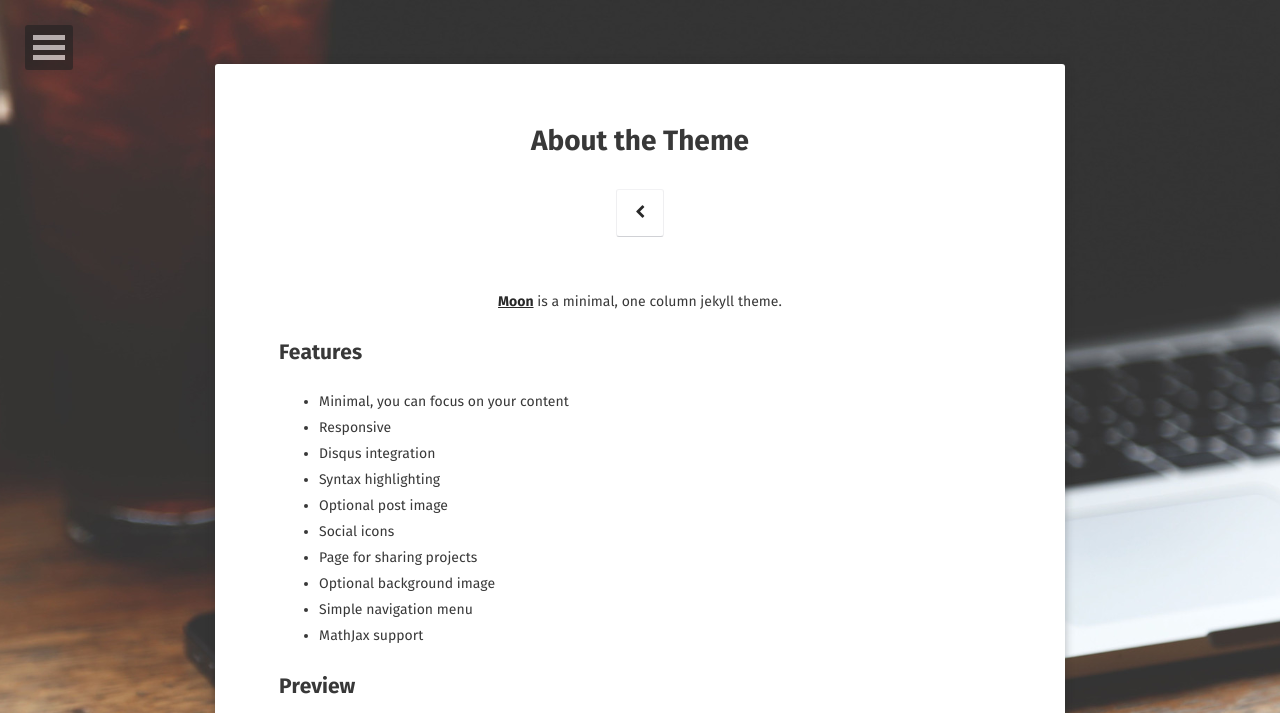
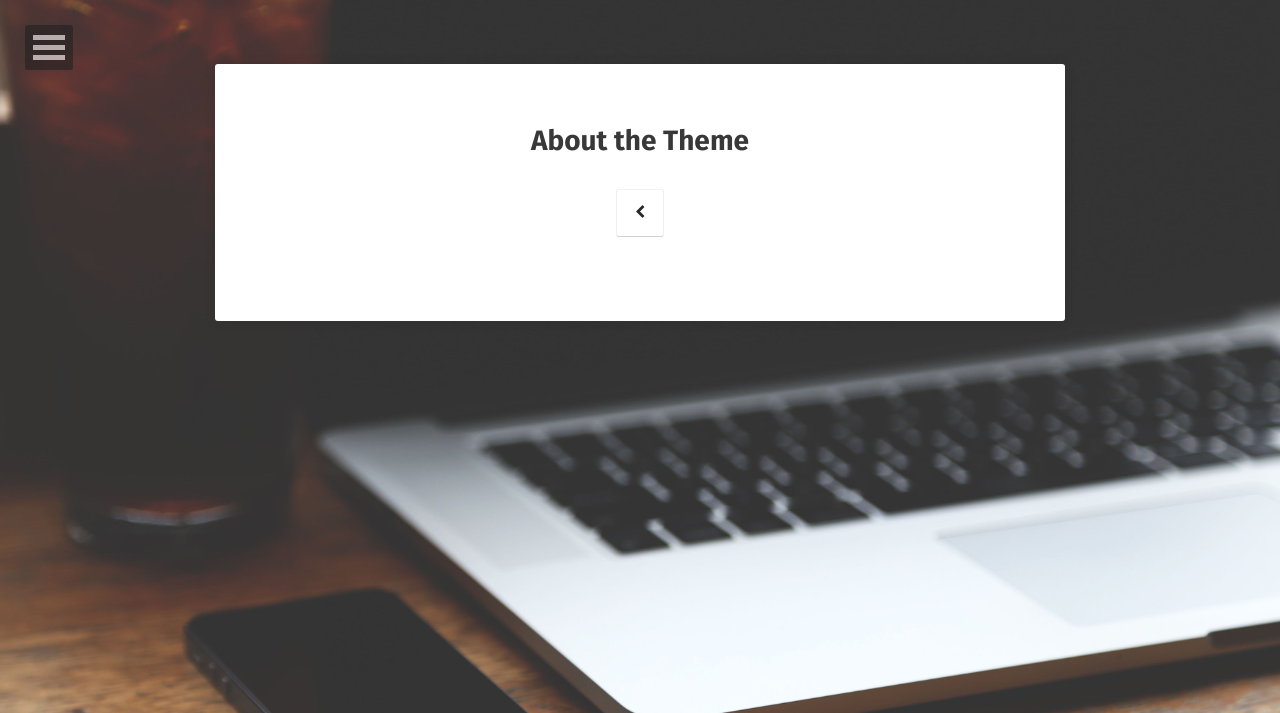
Before and after one commit to vivekmudgal/vivekmudgal.github.io, a Jekyll site: the page built from about/index.md, in a window 1280 px wide. Shown: the top 713 px of the page. Built offline with Jekyll 4.4.1, drawn with Linux system fonts in a browser that asks for light colours; some web fonts are replaced; some of the changed text lies outside the part shown; grey boxes are pictures that could not be loaded.

Commit message:
removed premade theme

```diff
--- a/_config.yml
+++ b/_config.yml
@@ -44,7 +44,7 @@
 #stackoverflow:     123456/username   from a "http://stackoverflow.com/users/123456/username" link
 linkedin:          vivekmudgal001
 #xing:              username
-instagram:          username
+#instagram:          username
 #lastfm:            username
 #tumblr:            username
 #pinterest:         username
--- a/about/index.md
+++ b/about/index.md
@@ -6,7 +6,7 @@
 comments: false
 ---
 
-<center><a href="http://taylantatli.github.io/Moon"><b>Moon</b></a> is a minimal, one column jekyll theme.</center>
+<!-- <center><a href="http://taylantatli.github.io/Moon"><b>Moon</b></a> is a minimal, one column jekyll theme.</center>
 
 ## Features
 * Minimal, you can focus on your content
@@ -35,3 +35,4 @@
 To learn how to install and use this theme check out the [Setup Guide](http://taylantatli.me/Moon/moon-theme/) for more information.
 
 [Install Moon](https://github.com/TaylanTatli/Moon){: .btn}
+ -->
```
